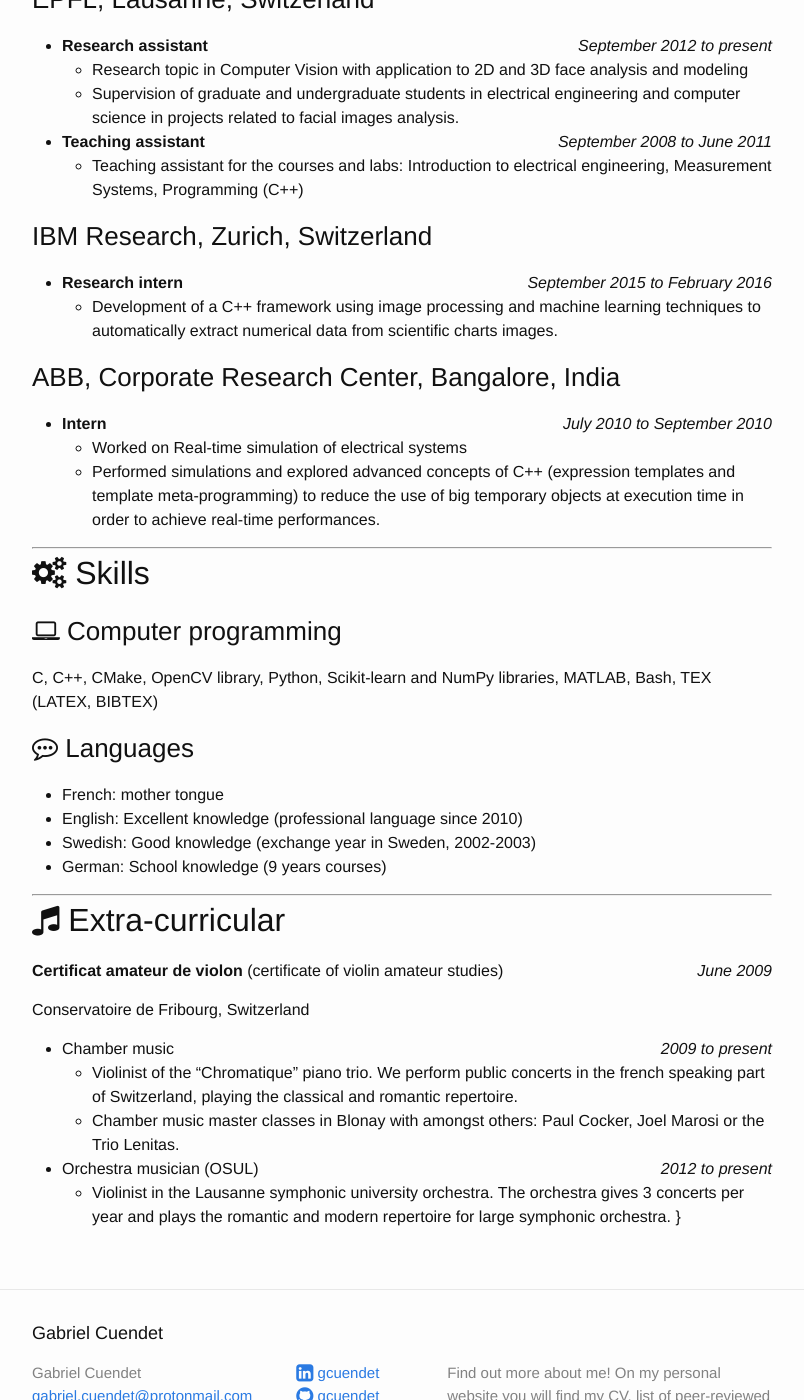
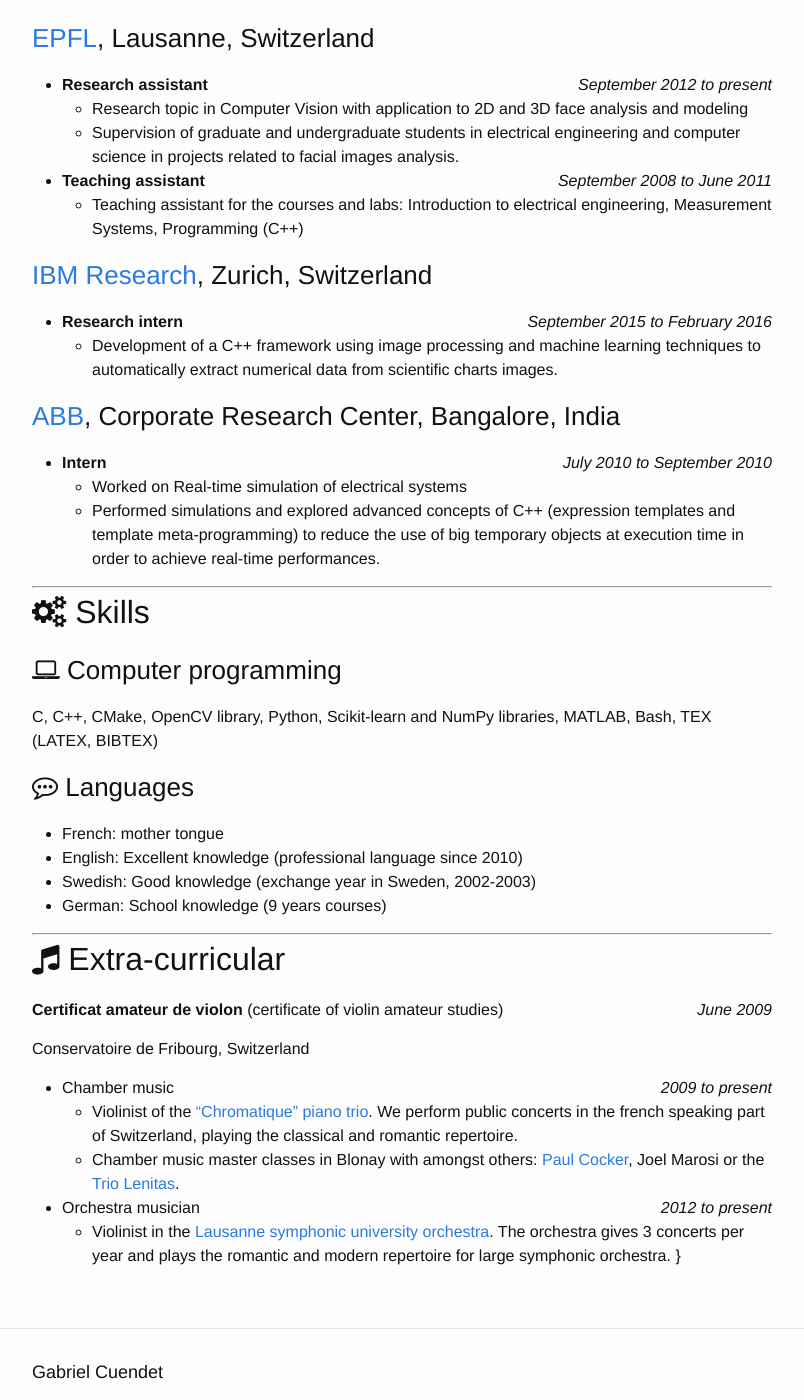
Before and after one commit to gcuendet/gcuendet.github.io, a Jekyll site: the page built from cv.md, in a window 1280 px wide and 1400 px high, scrolled down 938 px. Shown: the whole window, without its empty margins (238-1042 px from the left). Built offline with Jekyll 4.4.1, drawn with Linux system fonts in a browser that asks for light colours; part of the change alters nothing that is shown; some of the changed text lies outside the part shown.

Commit message:
Add links to CV

```diff
--- a/cv.md
+++ b/cv.md
@@ -24,31 +24,33 @@ Image analysis, image processing, pattern recognition, computer vision, machine
 Ecole Polytechnique Fédérale de Lausanne (EPFL), Switzerland _expected Spring 2017_{: style="float: right"}
 
 - Thesis topic: Facial Images Analysis Applications in Medical Domains
-- Adviser: Prof. Jean-Philippe Thiran
+- Adviser: [Prof. Jean-Philippe Thiran][J.-Ph.]
 
 ### M.S., Electrical Engineering
 Ecole Polytechnique Fédérale de Lausanne (EPFL), Switzerland _July 2012_{: style="float: right"}
 
 - Area of study: Major in _Information Technologies_ and minor in _biomedical technologies_
+- GPA: 5.56 (6.0 scale)
+
 - Thesis topic: Difficult Intubation Assessment from Video
-- GPA: 5.56 (6.0 scale)
+- Adviser: [Prof. Jean-Philippe Thiran][J.-Ph.]
 
 ---
 
 ## <i class="fa fa-wrench"></i> Professional experience
 
-### EPFL, Lausanne, Switzerland
+### [EPFL][LTS5], Lausanne, Switzerland
 - **Research assistant** _September 2012 to present_{: style="float: right"}
 	+ Research topic in Computer Vision with application to 2D and 3D face analysis and modeling
 	+ Supervision of graduate and undergraduate students in electrical engineering and computer science in projects related to facial images analysis.
 - **Teaching assistant** _September 2008 to June 2011_{: style="float: right"}
 	+ Teaching assistant for the courses and labs: Introduction to electrical engineering, Measurement Systems, Programming (C++)
 
-### IBM Research, Zurich, Switzerland
+### [IBM Research][ZRL], Zurich, Switzerland
 - **Research intern** _September 2015 to February 2016_{: style="float: right"}
 	+ Development of a C++ framework using image processing and machine learning techniques to automatically extract numerical data from scientific charts images.
 
-### ABB, Corporate Research Center, Bangalore, India
+### [ABB][ABB], Corporate Research Center, Bangalore, India
 - **Intern** _July 2010 to September 2010_{: style="float: right"}
 	+ Worked on Real-time simulation of electrical systems
 	+ Performed simulations and explored advanced concepts of C++ (expression templates and template meta-programming) to reduce the use of big temporary objects at execution time in order to achieve real-time performances.
@@ -76,8 +78,17 @@ MATLAB, Bash, TEX (LATEX, BIBTEX)
 Conservatoire de Fribourg, Switzerland
 
 - Chamber music _2009 to present_{: style="float: right"}
-	+ Violinist of the "Chromatique" piano trio. We perform public concerts in the french speaking part of Switzerland, playing the classical and romantic repertoire.
-	+ Chamber music master classes in Blonay with amongst others: Paul Cocker, Joel Marosi or the Trio Lenitas.
-- Orchestra musician (OSUL) _2012 to present_{: style="float: right"}
-	+ Violinist in the Lausanne symphonic university orchestra. The orchestra gives 3 concerts per year and plays the romantic and modern repertoire for large symphonic orchestra.
+	+ Violinist of the ["Chromatique" piano trio][Chromatique]. We perform public concerts in the french speaking part of Switzerland, playing the classical and romantic repertoire.
+	+ Chamber music master classes in Blonay with amongst others: [Paul Cocker][PaulCocker], Joel Marosi or the [Trio Lenitas][Lenitas].
+- Orchestra musician _2012 to present_{: style="float: right"}
+	+ Violinist in the [Lausanne symphonic university orchestra][OSUL]. The orchestra gives 3 concerts per year and plays the romantic and modern repertoire for large symphonic orchestra.
 }
+
+[J.-Ph.]: http://lts5www.epfl.ch/thiran.html
+[LTS5]: http://lts5www.epfl.ch
+[ZRL]: http://www.research.ibm.com/labs/zurich/
+[ABB]: http://new.abb.com/about/technology/corporate-research-centers/corporate-research-center-india
+[Chromatique]: https://www.facebook.com/trio.chromatique/
+[PaulCocker]: https://fr.wikipedia.org/wiki/Paul_Coker
+[Lenitas]: http://www.triolenitas.com
+[OSUL]: http://www2.unil.ch/osul/
```
